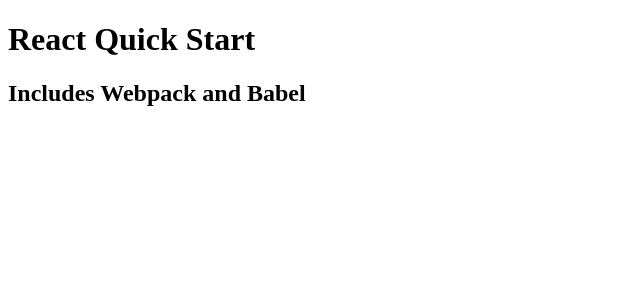
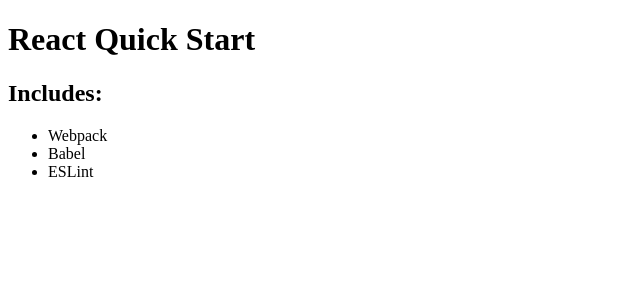
Before and after one commit to jeffschwartz/react-quickstart, a React app: page / in a window 1280 px wide. Shown: the top 300 px of the page, without its empty margins (0-640 px from the left). Built offline with nearby package versions, Linux system fonts and the light colour scheme; the HTML template or start-up script is replaced by a standard one.

Commit message:
Now rendering unordered list of features.

```diff
--- a/src/components/info.jsx
+++ b/src/components/info.jsx
@@ -2,9 +2,16 @@
 
 export default class Info extends React.Component {
     render () {
-        let {webpack, babel} = this.props;
+        let {webpack, babel, eslint} = this.props;
         return (
-            <h2>Includes {webpack} and {babel}</h2>
+            <div>
+                <h2>Includes:</h2>
+                <ul>
+                    <li>{webpack}</li>
+                    <li>{babel}</li>
+                    <li>{eslint}</li>
+                </ul>
+            </div>
         );
     }
 }
```
